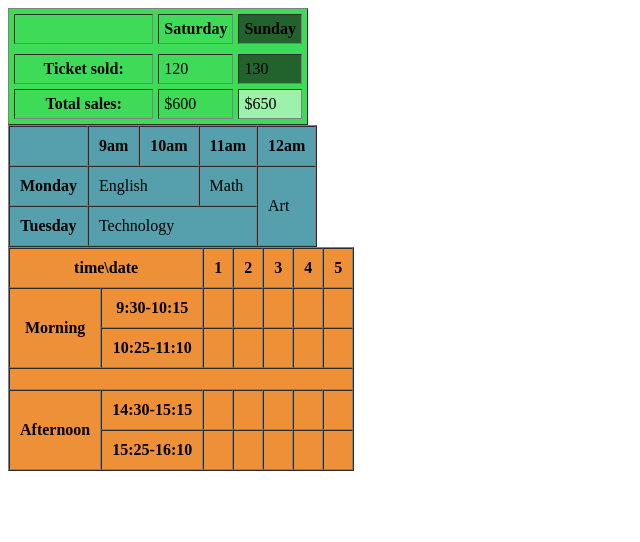
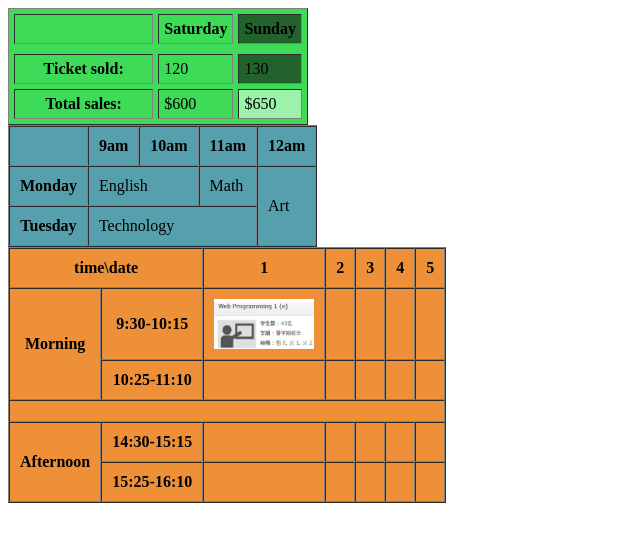
Before and after one commit to ghxnew/123, a plain HTML site: page table.html in a window 1280 px wide. Shown: the whole page, without its empty margins (0-640 px from the left). Drawn offline with Linux system fonts and the light colour scheme.

Commit message:
Update table.html

```diff
--- a/table.html
+++ b/table.html
@@ -54,7 +54,7 @@
     <tr>
 	    <th rowspan="2">Morning</th>
 	    <th>9:30-10:15</th>
-	    <th> </th>
+	    <th><img src="web.PNG" alt="web" width="100" height="50" /> </th>
 	    <th> </th>
 	    <th> </th>
 	    <th> </th>
```
